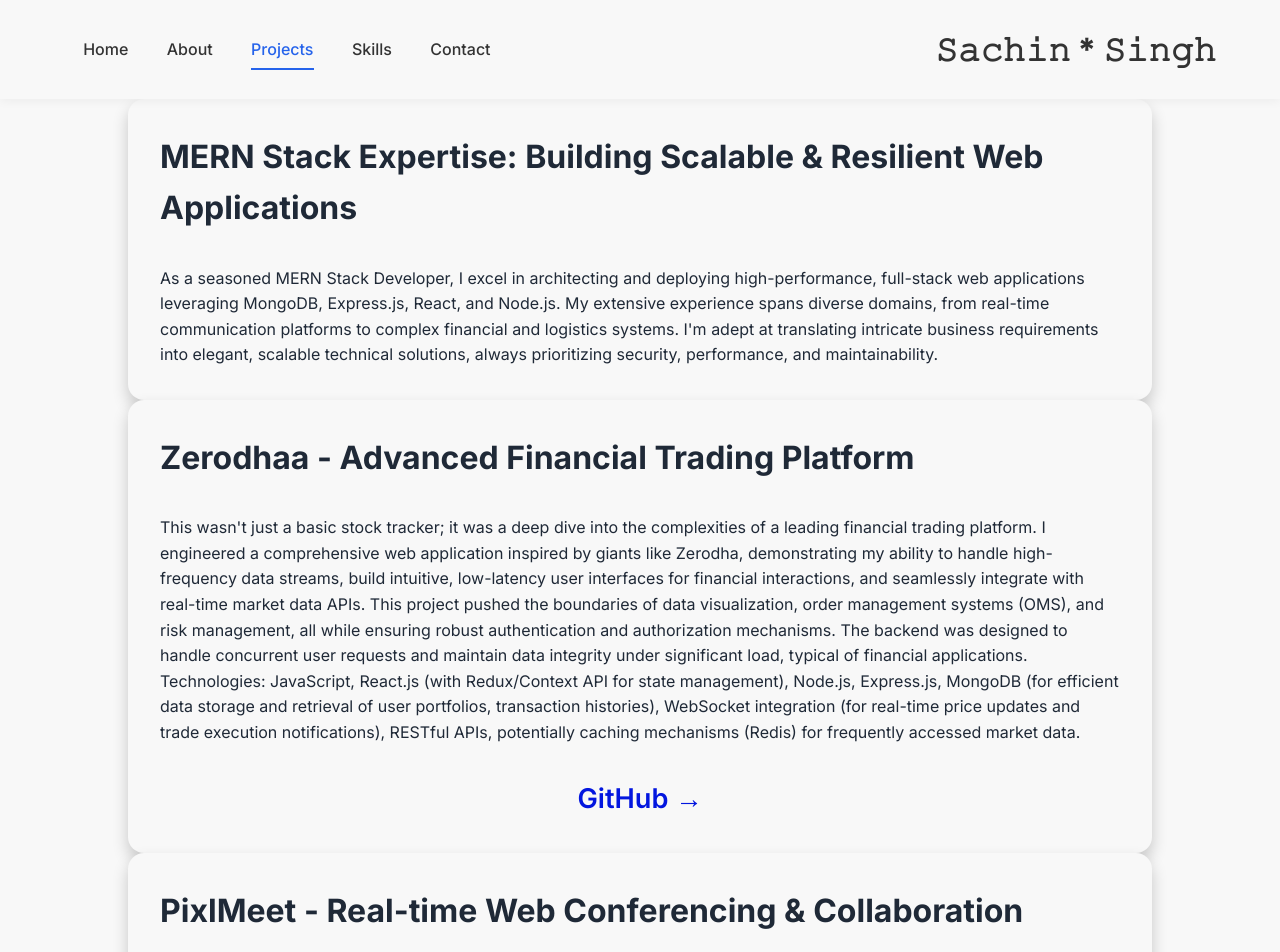
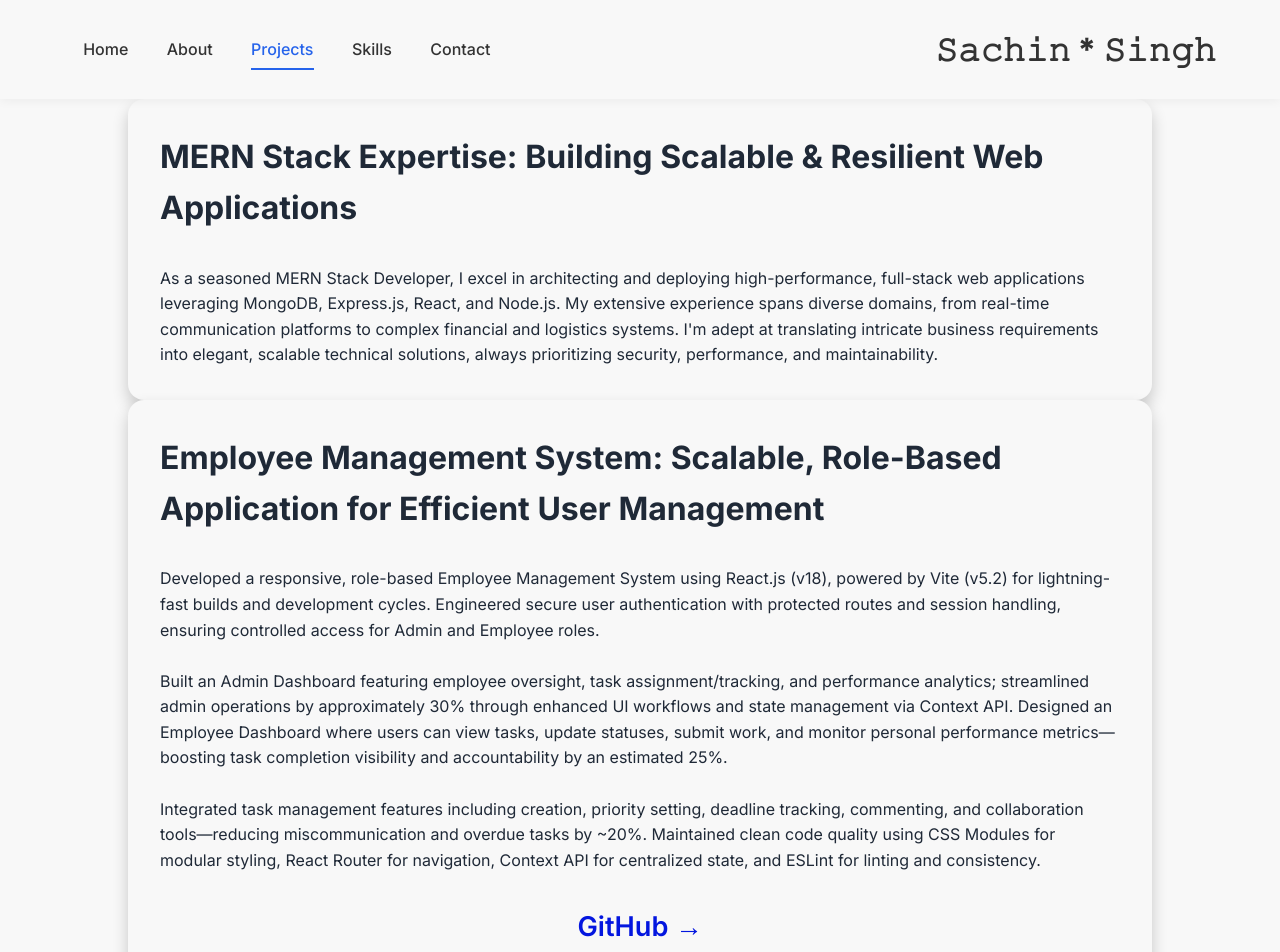
Before and after one commit to silent-knight19/portfolio, a React app in the folder my-portfolio/: page /projects in a window 1280 px wide. Shown: the top 952 px of the page. Built offline with nearby package versions, Linux system fonts and the light colour scheme; the HTML template or start-up script is replaced by a standard one.

Commit message:
updated the project section with new project

```diff
--- a/my-portfolio/src/projects/Projects.jsx
+++ b/my-portfolio/src/projects/Projects.jsx
@@ -5,6 +5,16 @@
         <><div className='projects' style={{backgroundColor:"#f8f8f8",width:"80%",margin:"auto"}}>
             <h1>MERN Stack Expertise: Building Scalable & Resilient Web Applications</h1>
             <p>As a seasoned MERN Stack Developer, I excel in architecting and deploying high-performance, full-stack web applications leveraging MongoDB, Express.js, React, and Node.js. My extensive experience spans diverse domains, from real-time communication platforms to complex financial and logistics systems. I'm adept at translating intricate business requirements into elegant, scalable technical solutions, always prioritizing security, performance, and maintainability.</p>
+        </div>
+        <div className='projects' style={{width:"80%",margin:"auto"}}>
+            <h1>Employee Management System: Scalable, Role-Based  Application for Efficient User Management</h1>
+            <p>Developed a responsive, role-based Employee Management System using React.js (v18), powered by Vite (v5.2) for lightning-fast builds and development cycles. Engineered secure user authentication with protected routes and session handling, ensuring controlled access for Admin and Employee roles.
+            <br/><br/>
+            Built an Admin Dashboard featuring employee oversight, task assignment/tracking, and performance analytics; streamlined admin operations by approximately 30% through enhanced UI workflows and state management via Context API. Designed an Employee Dashboard where users can view tasks, update statuses, submit work, and monitor personal performance metrics—boosting task completion visibility and accountability by an estimated 25%.
+            <br/><br/>
+            Integrated task management features including creation, priority setting, deadline tracking, commenting, and collaboration tools—reducing miscommunication and overdue tasks by ~20%. Maintained clean code quality using CSS Modules for modular styling, React Router for navigation, Context API for centralized state, and ESLint for linting and consistency.
+            </p>
+            <a href="https://github.com/silent-knight19/EMS" target="_blank" rel="noopener noreferrer">GitHub →</a>
         </div>
         <div className='projects' style={{width:"80%",margin:"auto"}}>
             <h1>Zerodhaa - Advanced Financial Trading Platform</h1>
```
